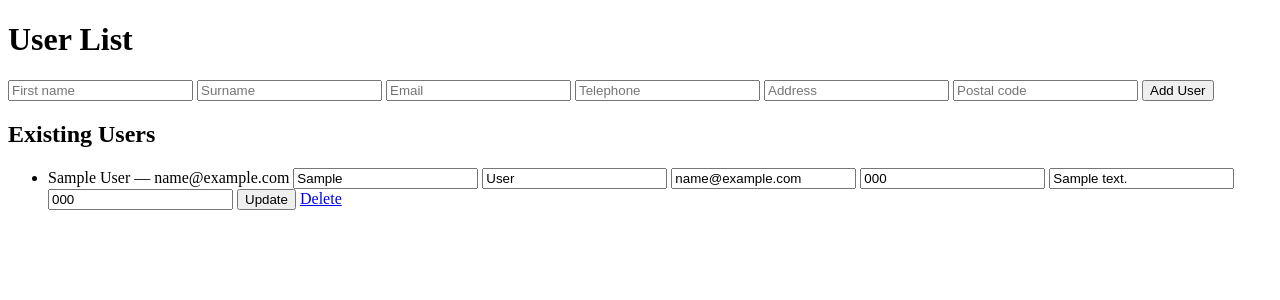
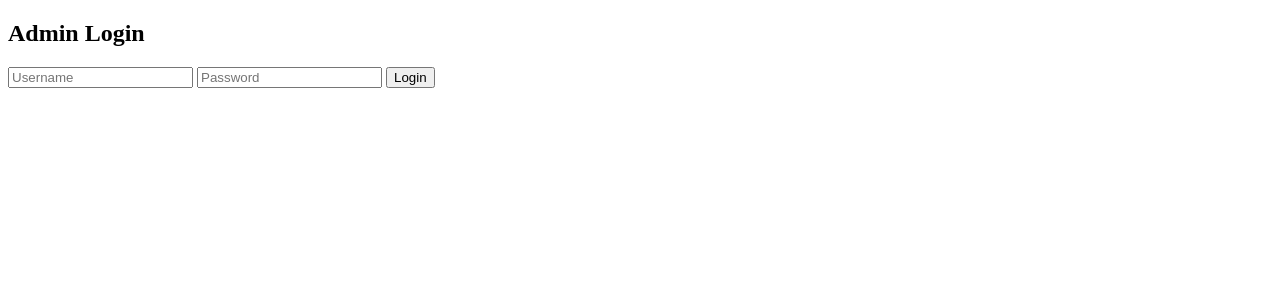
Before and after one commit to jomav123/cloudcourse, a Flask app: page / in a window 1280 px wide. Shown: the top 300 px of the page. Run offline with Flask 3, Linux system fonts and the light colour scheme; tables that the repository leaves empty hold one stand-in row (values such as "Sample post").

Commit message:
updated app.py and templates

```diff
--- a/app.py
+++ b/app.py
@@ -37,16 +37,16 @@ class User(db.Model):
     postalcode = db.Column(db.String(20))
 
 # Admin login route
-@app.route('/admin/login', methods=['GET', 'POST'])
+@app.route('/admin/login', methods=['POST'])
 def admin_login():
-    if request.method == 'POST':
-        username = request.form['username']
-        password = request.form['password']
-        if username == ADMIN_USER and password == ADMIN_PASS:
-            session['admin'] = True
-            return redirect('/admin/users')
-        return "Invalid credentials", 401
-    return render_template('admin_login.html')
+    username = request.form['username']
+    password = request.form['password']
+
+    if username == ADMIN_USER and password == ADMIN_PASS:
+        session['admin'] = True
+        return redirect("/")
+
+    return "Invalid credentials", 401
 
 # Decorator to check if the user is an admin
 def admin_required(f):
@@ -68,8 +68,11 @@ def admin_users():
 # Create the database tables if they don't exist
 @app.route("/")
 def home():
+    if not session.get("admin"):
+        return render_template("index.html", logged_in=False)
+
     users = User.query.all()
-    return render_template("index.html", users=users)
+    return render_template("index.html", users=users, logged_in=True)
 
 # Route for handling the login page logic
 @app.route('/add', methods=['POST'])
--- a/templates/index.html
+++ b/templates/index.html
@@ -4,6 +4,17 @@
     <title>User CRUD</title>
 </head>
 <body>
+
+{% if not logged_in %}
+    <h2>Admin Login</h2>
+    <form method="POST" action="/admin/login">
+        <input type="text" name="username" placeholder="Username" required>
+        <input type="password" name="password" placeholder="Password" required>
+        <button type="submit">Login</button>
+    </form>
+
+{% else %}
+
     <h1>User List</h1>
 
     <form method="POST" action="/add">
@@ -23,12 +34,12 @@
             {{ user.firstname }} {{ user.surname }} — {{ user.email }}
 
             <form action="/update/{{ user.id }}" method="POST" style="display:inline;">
-                <input type="text" name="firstname" placeholder="First name" value="{{ user.firstname }}" required>
-                <input type="text" name="surname" placeholder="Surname" value="{{ user.surname }}" required>
-                <input type="email" name="email" placeholder="Email" value="{{ user.email }}" required>
-                <input type="text" name="telephone" placeholder="Telephone" value="{{ user.telephone }}" required>
-                <input type="text" name="address" placeholder="Address" value="{{ user.address }}" required>
-                <input type="text" name="postalcode" placeholder="Postal code" value="{{ user.postalcode }}" required>
+                <input type="text" name="firstname" value="{{ user.firstname }}" required>
+                <input type="text" name="surname" value="{{ user.surname }}" required>
+                <input type="email" name="email" value="{{ user.email }}" required>
+                <input type="text" name="telephone" value="{{ user.telephone }}" required>
+                <input type="text" name="address" value="{{ user.address }}" required>
+                <input type="text" name="postalcode" value="{{ user.postalcode }}" required>
                 <button type="submit">Update</button>
             </form>
 
@@ -37,5 +48,9 @@
         {% endfor %}
     </ul>
 
+    <p><a href="/admin/logout">Logout</a></p>
+
+{% endif %}
+
 </body>
 </html>
```
